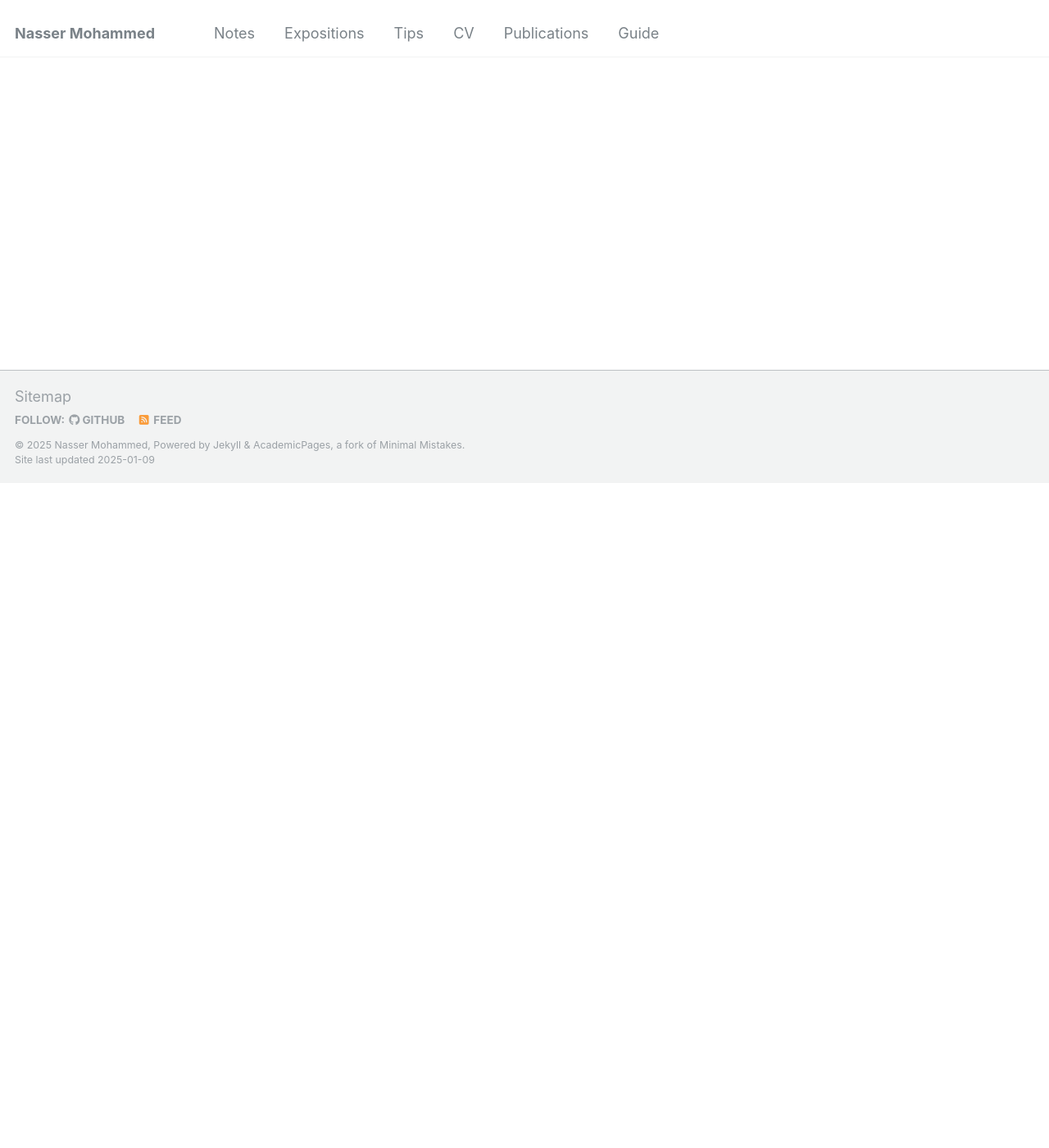
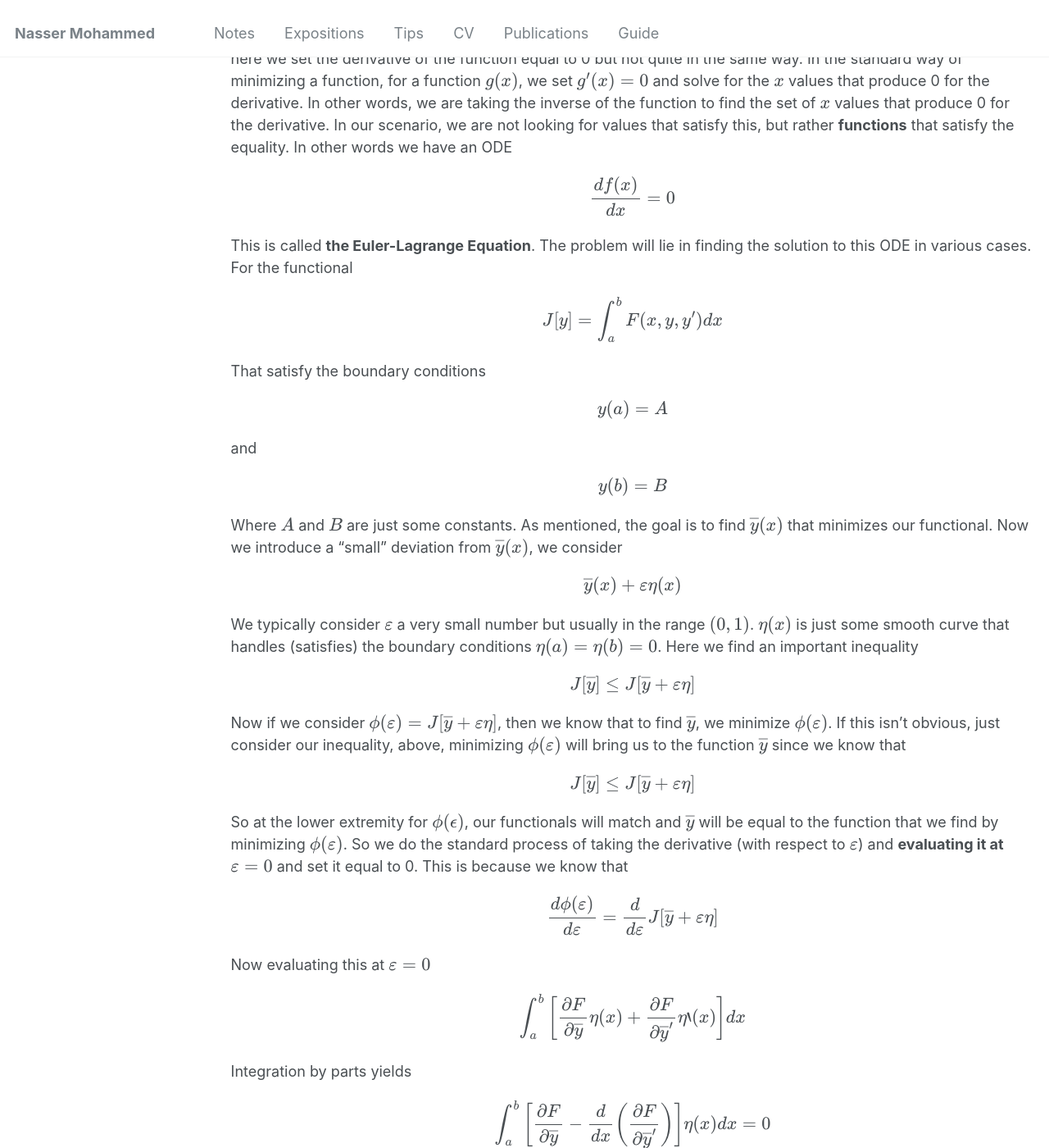
Before and after one commit to Nasser-Mohammed/Nasser-Mohammed.github.io, a Jekyll site: the page built from _pages/notes/pde/variational-calc.md, in a window 1280 px wide and 1400 px high, scrolled down 811 px. Shown: the whole window at 82% size. Built offline with Jekyll 4.4.1, drawn with Linux system fonts in a browser that asks for light colours; some of the changed text lies outside the part shown.

Commit message:
Update variational-calc.md

```diff
--- a/_pages/notes/pde/variational-calc.md
+++ b/_pages/notes/pde/variational-calc.md
@@ -5,7 +5,38 @@ permalink: /notes/pde/variational-calc/
 author_profile: false
 ---
 <hr style="border: 2px solid black;">
-Also called *Euler-Lagrange Equations*, we seek a method of minimizing/maximizing **functionals** instead of the normal function. If you do not know what a functional is, it is more or less a function that takes in another **function** and outputs a **scalar** (a number). In other words, it takes in a function and evaluates it in some way. The most familiar functional is the integral (more specifically the definite integral since the indefinite integral gives us a function back). For example
+We seek a method of minimizing/maximizing **functionals** instead of a normal function. If you do not know what a functional is, it is more or less a function that takes in another **function** and outputs a **scalar** (a number). In other words, it takes in a function and evaluates it in some way. The most familiar functional is the integral (more specifically the definite integral since the indefinite integral gives us a function back). For example
 \\[J\[y\] = \int_a^b F(x,y,y')dx\\]
 Is a functional, since it takes in a function \\(F(x,y,y')\\) and returns a value for it. Here, \\(y\\) is a function of \\(x\\), so our functional is taking in a function of \\(y\), which is why we have \\(J\[y\]\\). What we are interested in, like in standard optimization, is finding how to minimize (maximize in some situations but we will consider minimization) this functional. In other words, we seek a function \\(\overline{y}(x)\\) that minimizes the output of \\(J\[y\]\\). This can be thought of as minimizing the time it takes to travel some path with only gravity as force. If you have not recognized, this is simply the *Brachistochrone problem* (introduced in 1696 by John Bernoulli).
-[Self Drawn Brachistochrone Problem]
+[Self Drawn Brachistochrone Problem](brachi.png)
+Now, Bernoulli also derived the following function to determine the time is takes for an object to slide down a frictionless path with gravity. It is defined as
+\\[\frac{1}{\sqrt{2g}}\int_a^b\sqrt{\frac{1+(y')^2}{y}}dx\\]
+Now that we can see that this is a functional, we can use the techniques below to find the function for \\(y\\) that minimizes the time.
+
+General Theory
+===
+Like in calculus where we find the min and max of a function by setting the derivative of thefunction equal to 0, here we set the derivative of the function equal to 0 but not quite in the same way. In the standard way of minimizing a function, for a function \\(g(x)\\), we set \\(g'(x) = 0\\) and solve for the **\\(x\\)** values that produce 0 for the derivative. In other words, we are taking the inverse of the function to find the set of \\(x\\) values that produce 0 for the derivative. In our scenario, we are not looking for values that satisfy this, but rather **functions** that satisfy the equality. In other words we have an ODE
+\\[\frac{df(x)}{dx} = 0\\]
+This is called **the Euler-Lagrange Equation**. The problem will lie in finding the solution to this ODE in various cases. For the functional
+\\[J\[y\] = \int_a^bF(x,y,y')dx\\]
+That satisfy the boundary conditions
+\\[y(a) = A\\]
+and
+\\[y(b) = B\\]
+Where \\(A\\) and \\(B\\) are just some constants. As mentioned, the goal is to find \\(\overline{y}(x)\\) that minimizes our functional. Now we introduce a "small" deviation from \\(\overline{y}(x)\\), we consider
+\\[\overline{y}(x) + \varepsilon \eta (x)\\]
+We typically consider \\(\varepsilon\\) a very small number but usually in the range \\((0,1)\\). \\(\eta (x)\\) is just some smooth curve that handles (satisfies) the boundary conditions \\(\eta (a) = \eta (b) = 0\\). Here we find an important inequality
+\\[J\[\overline{y}\] \leq J\[\overline{y} + \varepsilon \eta \]\\]
+Now if we consider \\(\phi(\varepsilon) = J\[\overline{y} + \varepsilon \eta \]\\), then we know that to find \\(\overline{y}\\), we minimize \\(\phi(\varepsilon)\\). If this isn't obvious, just consider our inequality, above, minimizing \\(\phi(\varepsilon)\\) will bring us to the function \\(\overline{y}\\) since we know that
+\\[J\[\overline{y}\] \leq J\[\overline{y} + \varepsilon \eta \]\\]
+So at the lower extremity for \\(\phi (\epsilon)\\), our functionals will match and \\(\overline{y}\\) will be equal to the function that we find by minimizing \\(\phi(\varepsilon)\\). So we do the standard process of taking the derivative (with respect to \\(\varepsilon\\)) and **evaluating it at** \\(\varepsilon = 0\\) and set it equal to 0. This is because we know that
+\\[\frac{d\phi(\varepsilon)}{d\varepsilon} = \frac{d}{d\varepsilon}J\[\overline{y} + \varepsilon \eta\]\\]
+Now evaluating this at \\(\varepsilon = 0\\)
+\\[\int_a^b \left\[\frac{\partial F}{\partial \overline{y}}\eta(x) + \frac{\partial F}{\partial \overline{y}'}\eta '(x)\right\]dx\\]
+Integration by parts yields
+\\[\int_a^b \left\[\frac{\partial F}{\partial \overline{y}} - \frac{d}{dx}\left(\frac{\partial F}{\partial \overline{y}'}\right) \right\]\eta (x)dx = 0\\]
+Here we note that this integral must be 0 **for any function** \\(\eta (x)\\) that is smootha and satisfies the boundary conditions. What this means, is that the rest of the integrand,
+\\[frac{\partial F}{\partial \overline{y}} - \frac{d}{dx}\left(\frac{\partial F}{\partial \overline{y}'}\right)\\]
+**Must** be 0, so setting this equal to 0 we get
+\\[frac{\partial F}{\partial \overline{y}} - \frac{d}{dx}\left(\frac{\partial F}{\partial \overline{y}'}\right) = 0\\]
+And as mentioned earlier, this is the **Euler-Lagrange Equation**. This is a second order ODE in \\(\overline{y}\\). Solving this ODE will give us our minimum function \\(\overline{y}\\). In other words,
```
